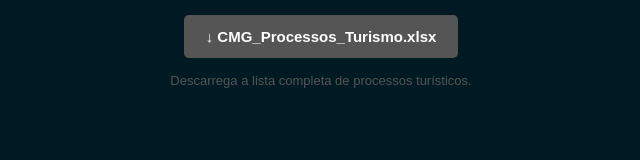
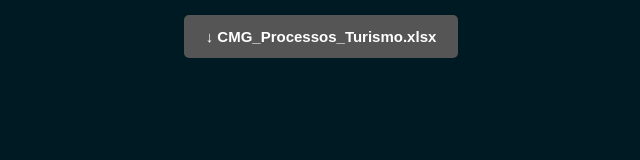
Before and after one commit to SIGTurismoCMG/descarga-processos-turismo, a plain HTML site: page index.html in a window 1280 px wide. Shown: the whole page, without its empty margins (319-959 px from the left). Drawn offline with Linux system fonts and the light colour scheme.

Commit message:
Update index.html

```diff
--- a/index.html
+++ b/index.html
@@ -62,10 +62,6 @@
   <button id="descarregar" class="download-button">
     ↓ CMG_Processos_Turismo.xlsx
   </button>
-
-  <div id="estado">
-    Descarrega a lista completa de processos turísticos.
-  </div>
 
 </div>
 
```
